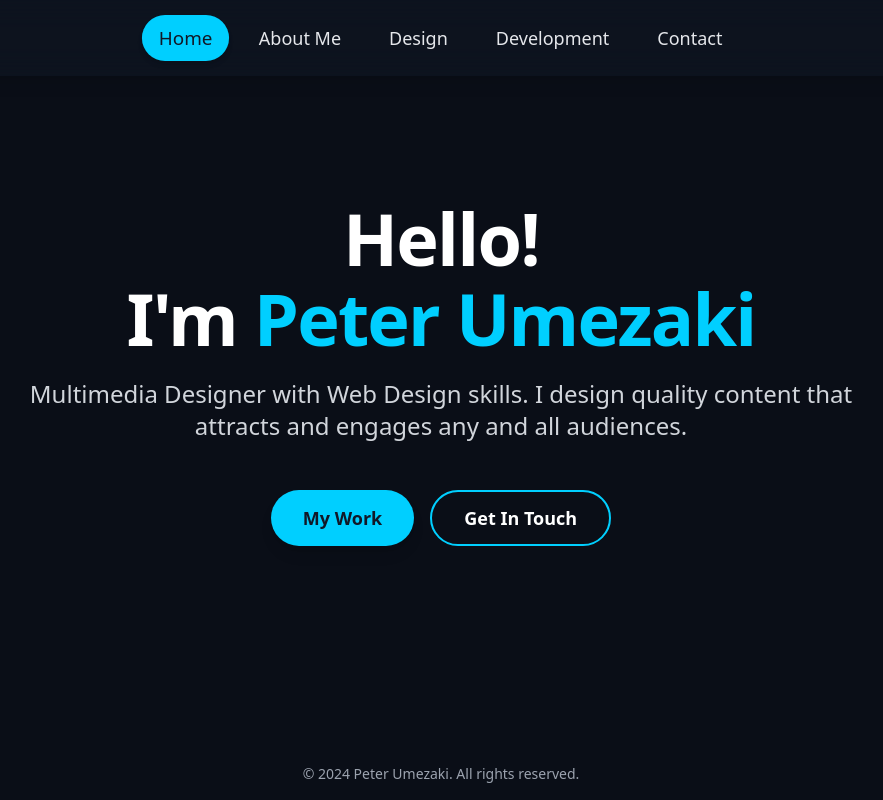
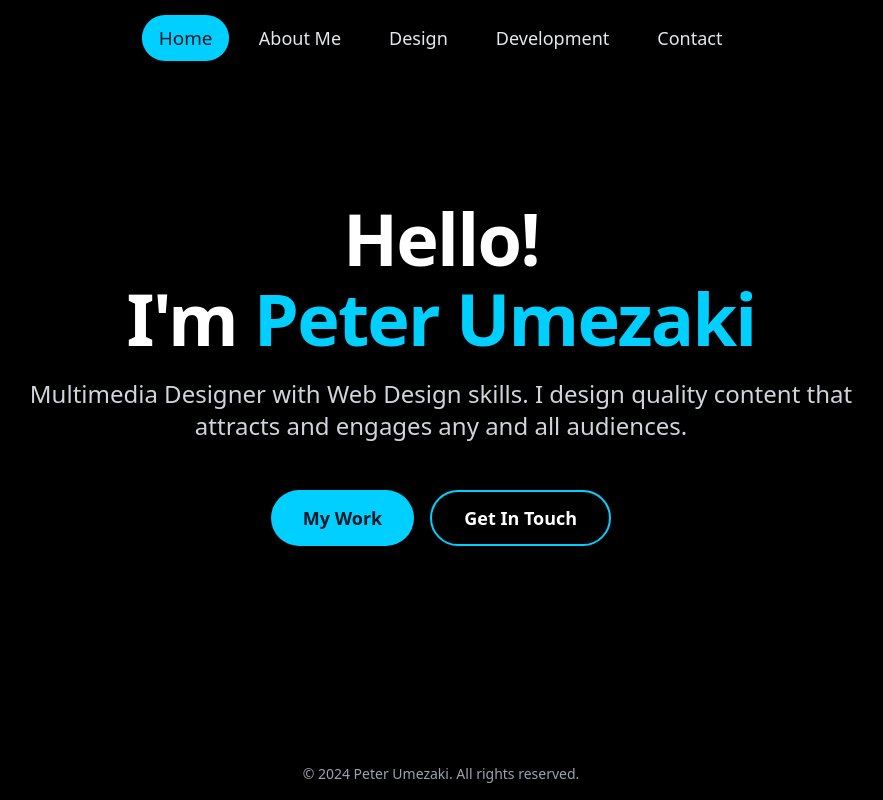
Before and after one commit to umezakip/peterkenichi, a React (Create React App) app: page / in a window 1280 px wide. Shown: the whole page, without its empty margins (199-1082 px from the left). Built offline with nearby package versions, Linux system fonts and the light colour scheme.

Commit message:
Switch background and nav bar to pure black for modern look

```diff
--- a/src/App.js
+++ b/src/App.js
@@ -419,15 +419,15 @@ export default function App() {
   };
 
   return (
-    // Main container with a dark background and text color.
-    <div className="bg-gray-900 min-h-screen text-white font-sans flex flex-col items-center relative overflow-hidden">
+    // Main container with a pure black background and text color.
+    <div className="bg-black min-h-screen text-white font-sans flex flex-col items-center relative overflow-hidden">
       {/* Lava lamp canvas as background for all pages */}
       <LavaLampCanvas />
       {/* Semi-transparent overlay to ensure text readability on all pages */}
-      <div className="absolute inset-0 bg-gray-900/60 z-10"></div>
+      <div className="absolute inset-0 bg-black/60 z-10"></div>
 
       {/* Navigation bar at the top */}
-      <nav className="fixed top-0 left-0 w-full z-50 p-4 bg-gray-900/50 backdrop-blur-lg shadow-lg">
+      <nav className="fixed top-0 left-0 w-full z-50 p-4 bg-black/70 backdrop-blur-lg shadow-lg">
         <div className="container mx-auto flex justify-center space-x-2 md:space-x-4">
           <NavLink to="home">Home</NavLink>
           <NavLink to="about">About Me</NavLink>
```
